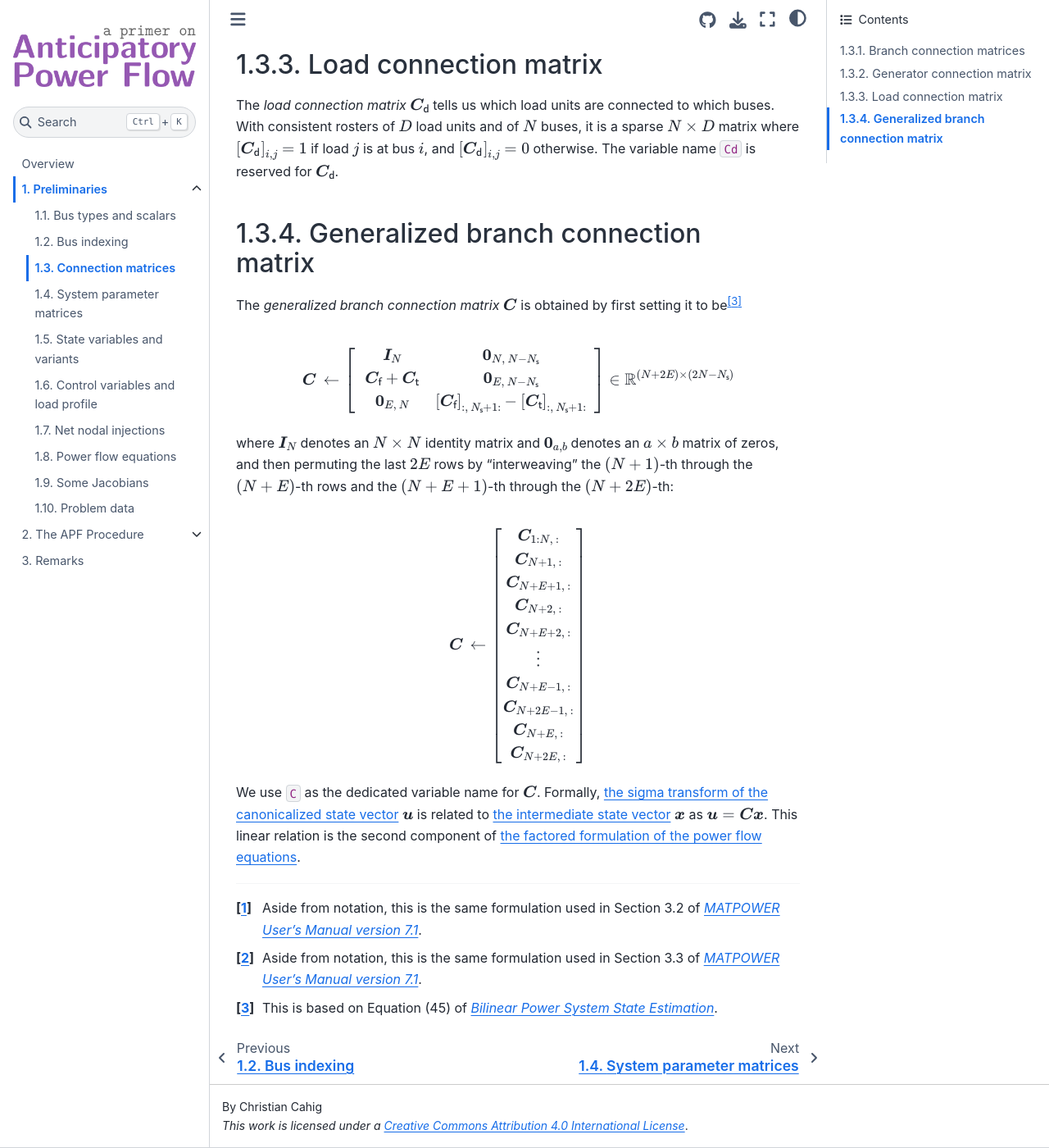
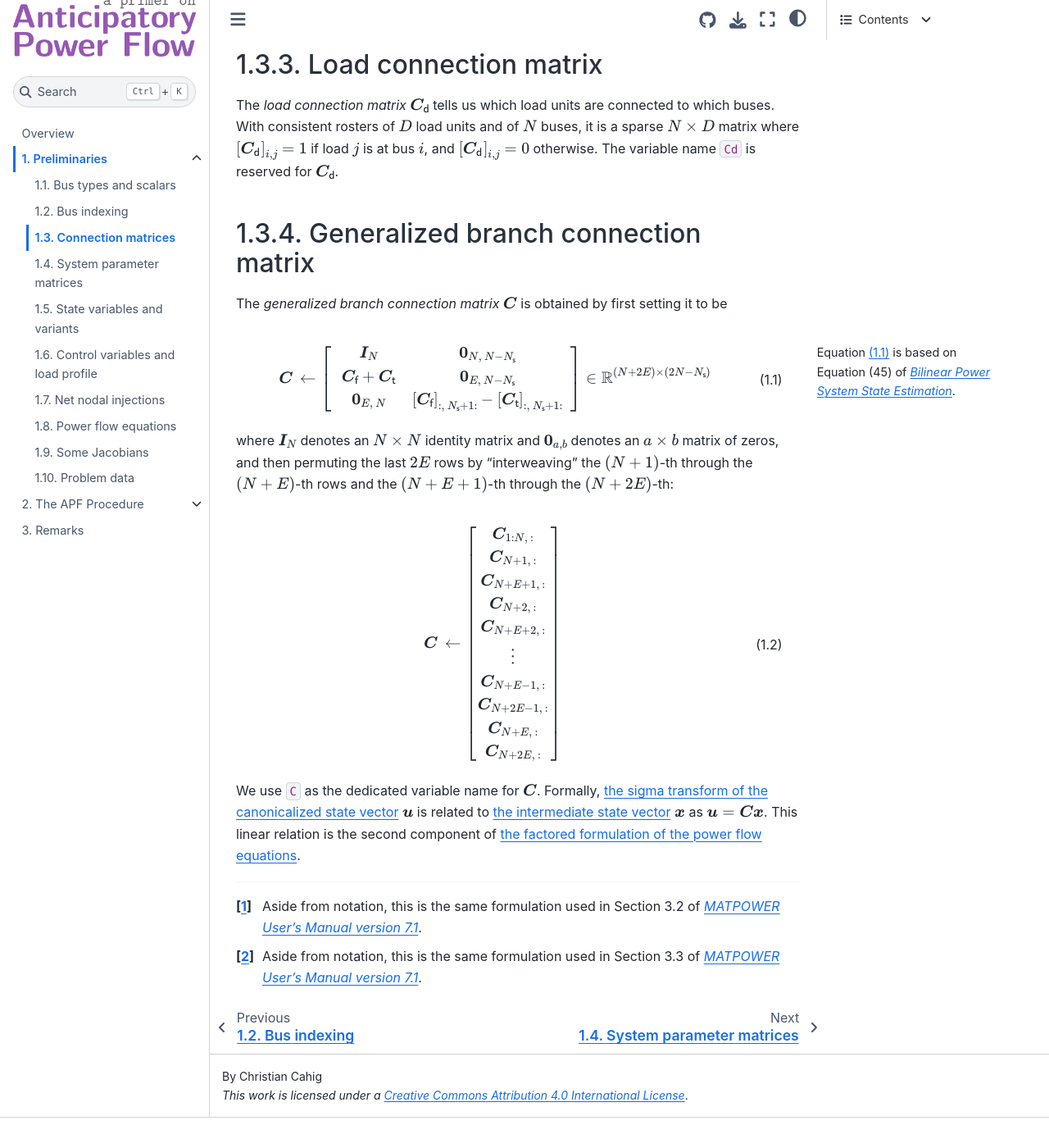
Before and after one commit to christian-cahig/apf-primer, a Jupyter Book: the page built from preliminaries/connection-matrices.md, in a window 1280 px wide and 1400 px high, scrolled down 571 px. Shown: the whole window at 82% size. Built offline with Jupyter Book 1.0.4 settings and Sphinx 7.4.7 and the Sphinx Book theme 1.1.4, drawn with Linux system fonts in a browser that asks for light colours; after the commit the page ends 1934 px from its top, so only the background shows below that; part of the change alters nothing that is shown.

Commit message:
Update section "Connection matrices"

````diff
--- a/preliminaries/connection-matrices.md
+++ b/preliminaries/connection-matrices.md
@@ -64,7 +64,12 @@ The variable name `Cd` is reserved for $\boldsymbol{C}_{\mathsf{d} }$.
 ## Generalized branch connection matrix
 
 The *generalized branch connection matrix* $\boldsymbol{C}$
-is obtained by first setting it to be[^about-C]
+is obtained by first setting it to be
+
+```{margin}
+Equation {eq}`Cg-step-1` is based on Equation (45) of
+[*Bilinear Power System State Estimation*](https://doi.org/10.1109/TPWRS.2011.2162256).
+```
 
 $$
 \boldsymbol{C}
@@ -80,7 +85,7 @@ $$
     \left[ \boldsymbol{C}_{ \mathsf{t} } \right]_{:, \, N_{ \mathsf{s} } + 1 :}     \,\,\, \\
 \end{matrix} \right]
 \in \mathbb{R}^{ \left( N + 2E \right) \times \left( 2N - N_{ \mathsf{s} } \right) }
-$$
+$$ (Cg-step-1)
 
 where
 $\boldsymbol{I}_{N}$ denotes an $N \times N$ identity matrix
@@ -106,7 +111,7 @@ $$
     \boldsymbol{C}_{N + E, \, :}        \, \\
     \boldsymbol{C}_{N + 2E, \, :}       \, \\
 \end{matrix} \right]
-$$
+$$ (Cg-step-2)
 
 We use `C` as the dedicated variable name for $\boldsymbol{C}$.
 Formally,
@@ -119,6 +124,3 @@ as
 $\boldsymbol{u} = \boldsymbol{C} \boldsymbol{x}$.
 This linear relation is the second component of
 {ref}`the factored formulation of the power flow equations <prelim:pow-flow-eqns:balance>`.
-
-[^about-C]: This is based on Equation (45) of
-[*Bilinear Power System State Estimation*](https://doi.org/10.1109/TPWRS.2011.2162256).
````
